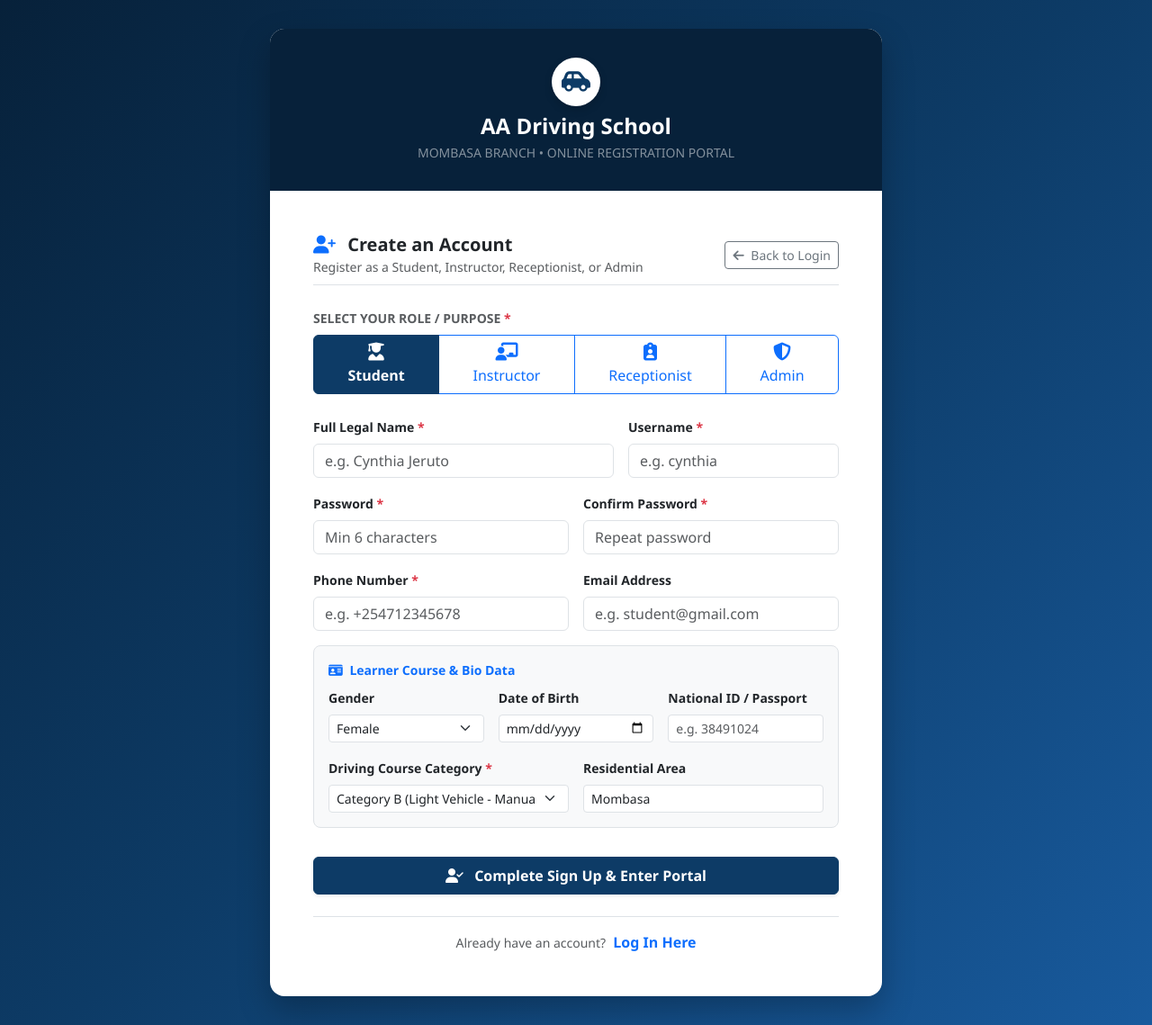
After one commit to ben104410/driving-school-system, a PHP site: page /register.php in a window 1280 px wide. The commit adds this page. Shown: the whole page at 90% size. Run offline with PHP 8.4, Linux system fonts and the light colour scheme.

Commit message:
added sign up and upfated login

```diff
--- a/node/server.js
+++ b/node/server.js
@@ -301,6 +301,10 @@ function renderLoginPage(error = '') {
                 <i class="fa-solid fa-right-to-bracket me-2"></i> Log In to Portal
             </button>
         </form>
+        <div class="text-center mt-3">
+            <span class="text-muted small">New to AA Driving School?</span>
+            <a href="/register" class="fw-bold text-primary text-decoration-none ms-1">Sign Up Here</a>
+        </div>
         <hr class="my-4">
         <div class="bg-light p-3 rounded-3 border">
             <div class="small fw-bold text-dark mb-2"><i class="fa-solid fa-key me-1 text-primary"></i> Quick Demo Accounts (Click to Fill):</div>
--- a/php/login.php
+++ b/php/login.php
@@ -125,6 +125,11 @@ if ($_SERVER['REQUEST_METHOD'] === 'POST') {
             </button>
         </form>
 
+        <div class="text-center mt-3">
+            <span class="text-muted small">New to AA Driving School?</span>
+            <a href="register.php" class="fw-bold text-primary text-decoration-none ms-1">Sign Up Here</a>
+        </div>
+
         <hr class="my-4">
 
         <div class="bg-light p-3 rounded-3 border">
--- /dev/null
+++ b/php/register.php
@@ -0,0 +1,346 @@
+<?php
+require_once __DIR__ . '/config/db.php';
+require_once __DIR__ . '/includes/functions.php';
+
+if (is_logged_in()) {
+    redirect('dashboard.php');
+}
+
+$error = '';
+$role = $_POST['role'] ?? 'Student';
+
+if ($_SERVER['REQUEST_METHOD'] === 'POST') {
+    $full_name = trim($_POST['full_name'] ?? '');
+    $username = strtolower(trim($_POST['username'] ?? ''));
+    $password = trim($_POST['password'] ?? '');
+    $confirm_password = trim($_POST['confirm_password'] ?? '');
+    $phone = trim($_POST['phone'] ?? '');
+    $email = trim($_POST['email'] ?? '') ?: null;
+    $role = trim($_POST['role'] ?? 'Student');
+
+    // Role-specific inputs
+    $gender = trim($_POST['gender'] ?? 'Male');
+    $dob = trim($_POST['date_of_birth'] ?? '') ?: null;
+    $national_id = trim($_POST['national_id'] ?? '') ?: null;
+    $address = trim($_POST['address'] ?? 'Mombasa');
+    $course_category = trim($_POST['course_category'] ?? 'Category B (Light Vehicle - Manual)');
+
+    // Instructor inputs
+    $license_no = trim($_POST['license_no'] ?? '');
+    $license_expiry = trim($_POST['license_expiry'] ?? '') ?: null;
+    $specialization = trim($_POST['specialization'] ?? 'Class B (Light Manual & Automatic)');
+
+    // Admin security key (default allows instant registration with key or easy setup)
+    $admin_code = trim($_POST['admin_code'] ?? '');
+
+    // Validations
+    if (empty($full_name) || empty($username) || empty($password) || empty($phone)) {
+        $error = 'Full Name, Username, Password, and Phone Number are required.';
+    } elseif (strlen($username) < 3) {
+        $error = 'Username must be at least 3 characters long.';
+    } elseif (strlen($password) < 6) {
+        $error = 'Password must be at least 6 characters long.';
+    } elseif ($password !== $confirm_password) {
+        $error = 'Password and Confirm Password do not match.';
+    } elseif ($role === 'Administrator' && !empty($admin_code) && $admin_code !== 'AA-ADMIN-2026') {
+        $error = 'Invalid Administrator Passcode. Use code: AA-ADMIN-2026';
+    } elseif ($role === 'Instructor' && empty($license_no)) {
+        $error = 'NTSA Instructor License Number is required for Instructor registration.';
+    } else {
+        // Check if username already exists
+        $stmtChk = $pdo->prepare("SELECT user_id FROM users WHERE username = ?");
+        $stmtChk->execute([$username]);
+        if ($stmtChk->fetch()) {
+            $error = "Username '$username' is already taken. Please choose another.";
+        } else {
+            try {
+                $pdo->beginTransaction();
+
+                $hashed = password_hash($password, PASSWORD_DEFAULT);
+                $stmtUser = $pdo->prepare("INSERT INTO users (username, password, full_name, email, phone, role, status) VALUES (?, ?, ?, ?, ?, ?, 'Active')");
+                $stmtUser->execute([$username, $hashed, $full_name, $email, $phone, $role]);
+                $userId = $pdo->lastInsertId();
+
+                // If signing up as Student: create student profile
+                if ($role === 'Student') {
+                    $regNo = generate_student_reg_no($pdo);
+                    $feeMap = [
+                        'Category B (Light Vehicle - Manual)' => 15000,
+                        'Category B (Light Vehicle - Automatic)' => 16000,
+                        'Category A (Motorcycle)' => 9500,
+                        'Category C1 (Light Truck)' => 18500,
+                        'Refresher Course' => 8000
+                    ];
+                    $courseFee = $feeMap[$course_category] ?? 15000;
+
+                    $stmtStudent = $pdo->prepare("
+                        INSERT INTO students (user_id, student_reg_no, full_name, gender, date_of_birth, phone, email, national_id, address, course_category, course_fee, registration_date, status)
+                        VALUES (?, ?, ?, ?, ?, ?, ?, ?, ?, ?, ?, CURDATE(), 'Enrolled')
+                    ");
+                    $stmtStudent->execute([$userId, $regNo, $full_name, $gender, $dob, $phone, $email, $national_id, $address, $course_category, $courseFee]);
+                }
+
+                // If signing up as Instructor: create instructor profile
+                if ($role === 'Instructor') {
+                    $insNo = generate_instructor_no($pdo);
+                    $stmtIns = $pdo->prepare("
+                        INSERT INTO instructors (user_id, instructor_no, full_name, gender, phone, email, license_no, license_expiry, specialization, address, status)
+                        VALUES (?, ?, ?, ?, ?, ?, ?, ?, ?, ?, 'Active')
+                    ");
+                    $stmtIns->execute([$userId, $insNo, $full_name, $gender, $phone, $email, $license_no, $license_expiry, $specialization, $address]);
+                }
+
+                $pdo->commit();
+
+                // Automatically log in the user
+                $_SESSION['user_id'] = $userId;
+                $_SESSION['username'] = $username;
+                $_SESSION['full_name'] = $full_name;
+                $_SESSION['role'] = $role;
+                $_SESSION['email'] = $email;
+
+                set_flash('success', "Welcome to AA Driving School, $full_name! Your $role account has been registered successfully.");
+                redirect('dashboard.php');
+            } catch (Exception $e) {
+                $pdo->rollBack();
+                $error = 'Registration error: ' . $e->getMessage();
+            }
+        }
+    }
+}
+?>
+<!DOCTYPE html>
+<html lang="en">
+<head>
+    <meta charset="UTF-8">
+    <meta name="viewport" content="width=device-width, initial-scale=1.0">
+    <title>Create an Account | AA Driving School - Mombasa</title>
+    <link href="https://cdn.jsdelivr.net/npm/bootstrap@5.3.3/dist/css/bootstrap.min.css" rel="stylesheet">
+    <link rel="stylesheet" href="https://cdnjs.cloudflare.com/ajax/libs/font-awesome/6.5.1/css/all.min.css">
+    <style>
+        body {
+            background: linear-gradient(135deg, #07213a 0%, #0d3b66 50%, #185a9d 100%);
+            min-height: 100vh;
+            display: flex;
+            align-items: center;
+            justify-content: center;
+            font-family: 'Segoe UI', system-ui, sans-serif;
+            padding: 2rem 1rem;
+        }
+        .signup-card {
+            background: #ffffff;
+            border-radius: 16px;
+            box-shadow: 0 15px 35px rgba(0, 0, 0, 0.25);
+            width: 100%;
+            max-width: 680px;
+            overflow: hidden;
+        }
+        .signup-header {
+            background: #07213a;
+            color: #ffffff;
+            padding: 2rem 1.5rem;
+            text-align: center;
+        }
+        .brand-badge {
+            width: 54px;
+            height: 54px;
+            background: #ffffff;
+            color: #0d3b66;
+            border-radius: 50%;
+            display: inline-flex;
+            align-items: center;
+            justify-content: center;
+            font-size: 1.6rem;
+            margin-bottom: 0.5rem;
+            box-shadow: 0 4px 10px rgba(0,0,0,0.15);
+        }
+        .role-btn-group input[type="radio"]:checked + label {
+            background-color: #0d3b66;
+            color: #ffffff;
+            border-color: #0d3b66;
+            font-weight: 600;
+        }
+    </style>
+</head>
+<body>
+
+<div class="signup-card">
+    <div class="signup-header">
+        <div class="brand-badge"><i class="fa-solid fa-car-side"></i></div>
+        <h4 class="fw-bold mb-1">AA Driving School</h4>
+        <div class="text-white-50 small text-uppercase">Mombasa Branch &bull; Online Registration Portal</div>
+    </div>
+
+    <div class="p-4 p-md-5">
+        <div class="d-flex justify-content-between align-items-center mb-4 pb-2 border-bottom">
+            <div>
+                <h5 class="fw-bold text-dark mb-0"><i class="fa-solid fa-user-plus text-primary me-2"></i> Create an Account</h5>
+                <small class="text-muted">Register as a Student, Instructor, Receptionist, or Admin</small>
+            </div>
+            <a href="login.php" class="btn btn-sm btn-outline-secondary">
+                <i class="fa-solid fa-arrow-left me-1"></i> Back to Login
+            </a>
+        </div>
+
+        <?php if (!empty($error)): ?>
+            <div class="alert alert-danger alert-dismissible fade show" role="alert">
+                <i class="fa-solid fa-circle-exclamation me-1"></i> <?= htmlspecialchars($error) ?>
+                <button type="button" class="btn-close" data-bs-dismiss="alert"></button>
+            </div>
+        <?php endif; ?>
+
+        <form method="POST" action="register.php" id="signupForm">
+            <!-- Role Selection -->
+            <div class="mb-4">
+                <label class="form-label fw-bold small text-uppercase text-muted">Select Your Role / Purpose <span class="text-danger">*</span></label>
+                <div class="btn-group w-100 role-btn-group" role="group">
+                    <input type="radio" class="btn-check" name="role" id="role_student" value="Student" <?= ($role === 'Student') ? 'checked' : '' ?> onchange="toggleRoleFields('Student')">
+                    <label class="btn btn-outline-primary py-2" for="role_student">
+                        <i class="fa-solid fa-user-graduate d-block mb-1 fs-5"></i> Student
+                    </label>
+
+                    <input type="radio" class="btn-check" name="role" id="role_instructor" value="Instructor" <?= ($role === 'Instructor') ? 'checked' : '' ?> onchange="toggleRoleFields('Instructor')">
+                    <label class="btn btn-outline-primary py-2" for="role_instructor">
+                        <i class="fa-solid fa-chalkboard-user d-block mb-1 fs-5"></i> Instructor
+                    </label>
+
+                    <input type="radio" class="btn-check" name="role" id="role_receptionist" value="Receptionist" <?= ($role === 'Receptionist') ? 'checked' : '' ?> onchange="toggleRoleFields('Receptionist')">
+                    <label class="btn btn-outline-primary py-2" for="role_receptionist">
+                        <i class="fa-solid fa-clipboard-user d-block mb-1 fs-5"></i> Receptionist
+                    </label>
+
+                    <input type="radio" class="btn-check" name="role" id="role_admin" value="Administrator" <?= ($role === 'Administrator') ? 'checked' : '' ?> onchange="toggleRoleFields('Administrator')">
+                    <label class="btn btn-outline-primary py-2" for="role_admin">
+                        <i class="fa-solid fa-shield-halved d-block mb-1 fs-5"></i> Admin
+                    </label>
+                </div>
+            </div>
+
+            <!-- Common Basic Info -->
+            <div class="row g-3 mb-3">
+                <div class="col-md-7">
+                    <label class="form-label fw-semibold small">Full Legal Name <span class="text-danger">*</span></label>
+                    <input type="text" name="full_name" class="form-control" placeholder="e.g. Cynthia Jeruto" value="<?= htmlspecialchars($_POST['full_name'] ?? '') ?>" required>
+                </div>
+                <div class="col-md-5">
+                    <label class="form-label fw-semibold small">Username <span class="text-danger">*</span></label>
+                    <input type="text" name="username" class="form-control" placeholder="e.g. cynthia" value="<?= htmlspecialchars($_POST['username'] ?? '') ?>" required>
+                </div>
+
+                <div class="col-md-6">
+                    <label class="form-label fw-semibold small">Password <span class="text-danger">*</span></label>
+                    <input type="password" name="password" class="form-control" placeholder="Min 6 characters" required>
+                </div>
+                <div class="col-md-6">
+                    <label class="form-label fw-semibold small">Confirm Password <span class="text-danger">*</span></label>
+                    <input type="password" name="confirm_password" class="form-control" placeholder="Repeat password" required>
+                </div>
+
+                <div class="col-md-6">
+                    <label class="form-label fw-semibold small">Phone Number <span class="text-danger">*</span></label>
+                    <input type="text" name="phone" class="form-control" placeholder="e.g. +254712345678" value="<?= htmlspecialchars($_POST['phone'] ?? '') ?>" required>
+                </div>
+                <div class="col-md-6">
+                    <label class="form-label fw-semibold small">Email Address</label>
+                    <input type="email" name="email" class="form-control" placeholder="e.g. student@gmail.com" value="<?= htmlspecialchars($_POST['email'] ?? '') ?>">
+                </div>
+            </div>
+
+            <!-- Student Specific Fields -->
+            <div id="student_fields" class="p-3 bg-light rounded-3 border mb-3">
+                <div class="fw-bold text-primary small mb-2"><i class="fa-solid fa-id-card me-1"></i> Learner Course & Bio Data</div>
+                <div class="row g-3">
+                    <div class="col-md-4">
+                        <label class="form-label fw-semibold small">Gender</label>
+                        <select name="gender" class="form-select form-select-sm">
+                            <option value="Male">Male</option>
+                            <option value="Female" selected>Female</option>
+                            <option value="Other">Other</option>
+                        </select>
+                    </div>
+                    <div class="col-md-4">
+                        <label class="form-label fw-semibold small">Date of Birth</label>
+                        <input type="date" name="date_of_birth" class="form-control form-control-sm" value="<?= htmlspecialchars($_POST['date_of_birth'] ?? '') ?>">
+                    </div>
+                    <div class="col-md-4">
+                        <label class="form-label fw-semibold small">National ID / Passport</label>
+                        <input type="text" name="national_id" class="form-control form-control-sm" placeholder="e.g. 38491024" value="<?= htmlspecialchars($_POST['national_id'] ?? '') ?>">
+                    </div>
+                    <div class="col-md-6">
+                        <label class="form-label fw-semibold small">Driving Course Category <span class="text-danger">*</span></label>
+                        <select name="course_category" class="form-select form-select-sm">
+                            <option value="Category B (Light Vehicle - Manual)">Category B (Light Vehicle - Manual) - KES 15,000</option>
+                            <option value="Category B (Light Vehicle - Automatic)">Category B (Light Vehicle - Automatic) - KES 16,000</option>
+                            <option value="Category A (Motorcycle)">Category A (Motorcycle) - KES 9,500</option>
+                            <option value="Category C1 (Light Truck)">Category C1 (Light Truck) - KES 18,500</option>
+                            <option value="Refresher Course">Refresher Course (10 Lessons) - KES 8,000</option>
+                        </select>
+                    </div>
+                    <div class="col-md-6">
+                        <label class="form-label fw-semibold small">Residential Area</label>
+                        <input type="text" name="address" class="form-control form-control-sm" placeholder="e.g. Nyali, Mombasa" value="Mombasa">
+                    </div>
+                </div>
+            </div>
+
+            <!-- Instructor Specific Fields -->
+            <div id="instructor_fields" class="p-3 bg-light rounded-3 border mb-3" style="display: none;">
+                <div class="fw-bold text-warning text-dark small mb-2"><i class="fa-solid fa-id-badge me-1"></i> Instructor NTSA Credentials</div>
+                <div class="row g-3">
+                    <div class="col-md-6">
+                        <label class="form-label fw-semibold small">NTSA License Number <span class="text-danger">*</span></label>
+                        <input type="text" name="license_no" class="form-control form-control-sm" placeholder="e.g. NTSA/DI/2024/701" value="<?= htmlspecialchars($_POST['license_no'] ?? '') ?>">
+                    </div>
+                    <div class="col-md-6">
+                        <label class="form-label fw-semibold small">License Expiry Date</label>
+                        <input type="date" name="license_expiry" class="form-control form-control-sm" value="<?= htmlspecialchars($_POST['license_expiry'] ?? '') ?>">
+                    </div>
+                    <div class="col-12">
+                        <label class="form-label fw-semibold small">Specialization</label>
+                        <input type="text" name="specialization" class="form-control form-control-sm" value="Class B (Light Manual & Automatic)">
+                    </div>
+                </div>
+            </div>
+
+            <!-- Admin Specific Fields -->
+            <div id="admin_fields" class="p-3 bg-light rounded-3 border mb-3" style="display: none;">
+                <div class="fw-bold text-danger small mb-2"><i class="fa-solid fa-key me-1"></i> Administrator Authorization</div>
+                <div class="row g-2">
+                    <div class="col-md-12">
+                        <label class="form-label fw-semibold small">Admin Security Passcode</label>
+                        <input type="text" name="admin_code" class="form-control form-control-sm" placeholder="Default code: AA-ADMIN-2026" value="AA-ADMIN-2026">
+                        <small class="text-muted" style="font-size: 0.75rem;">Authorization passcode configured for academic defense: <code>AA-ADMIN-2026</code></small>
+                    </div>
+                </div>
+            </div>
+
+            <!-- Submit Button -->
+            <button type="submit" class="btn btn-primary w-100 py-2 fw-semibold shadow-sm mt-3" style="background-color: #0d3b66; border-color: #0d3b66;">
+                <i class="fa-solid fa-user-check me-2"></i> Complete Sign Up & Enter Portal
+            </button>
+        </form>
+
+        <div class="text-center mt-4 pt-3 border-top">
+            <span class="text-muted small">Already have an account?</span>
+            <a href="login.php" class="fw-bold text-primary text-decoration-none ms-1">Log In Here</a>
+        </div>
+    </div>
+</div>
+
+<script>
+function toggleRoleFields(role) {
+    document.getElementById('student_fields').style.display = (role === 'Student') ? 'block' : 'none';
+    document.getElementById('instructor_fields').style.display = (role === 'Instructor') ? 'block' : 'none';
+    document.getElementById('admin_fields').style.display = (role === 'Administrator') ? 'block' : 'none';
+}
+
+document.addEventListener('DOMContentLoaded', function() {
+    const checked = document.querySelector('input[name="role"]:checked');
+    if (checked) {
+        toggleRoleFields(checked.value);
+    }
+});
+</script>
+<script src="https://cdn.jsdelivr.net/npm/bootstrap@5.3.3/dist/js/bootstrap.bundle.min.js"></script>
+</body>
+</html>
```
